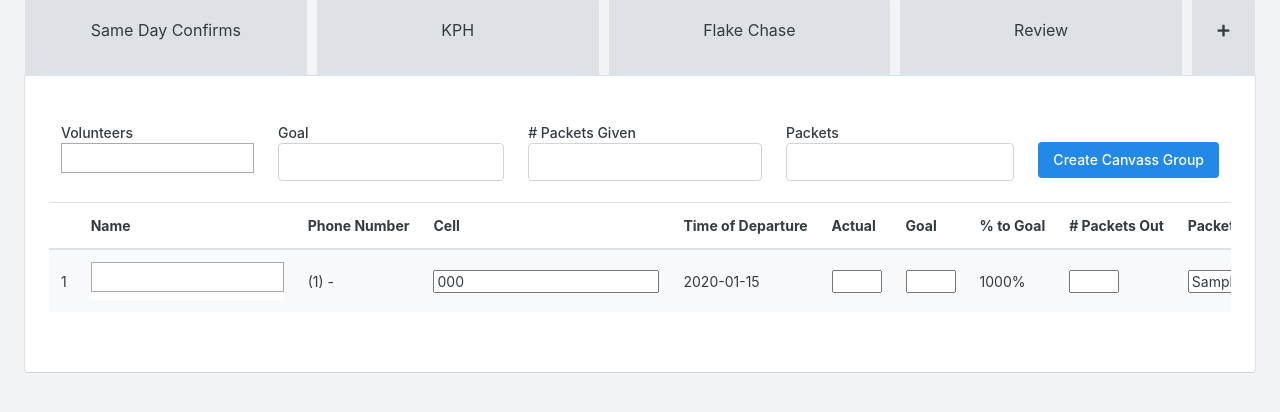
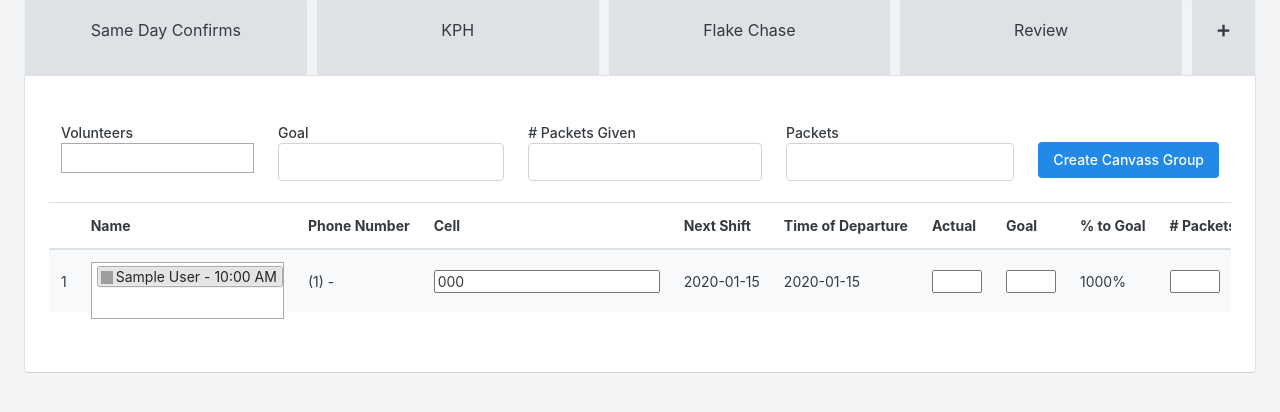
Before and after one commit to agreenspan24/ConsolidatedPriorityTracker, a Python web app: template templates/kph.html in a window 1280 px wide. Shown: the part 97-509 px from the top of the page. Run offline with Jinja, Linux system fonts and the light colour scheme; the template is opened without the code that fills it: most values are stand-ins (such as "Sample title", 1, 10 or a date in 2020); grey boxes are pictures that could not be loaded.

Commit message:
Next Shift

```diff
--- a/models.py
+++ b/models.py
@@ -84,9 +84,9 @@ class Volunteer(db.Model):
     notes = db.relationship('Note', backref='note')
     last_user = db.Column(db.Integer)
     last_update = db.Column(db.Time)
-    #next_shift = db.Column(db.Date)
+    next_shift = db.Column(db.Date)
 
-    def __init__(self, van_id, first_name, last_name, phone_number, cellphone, is_intern=False, knocks=0):
+    def __init__(self, van_id, first_name, last_name, phone_number, cellphone, is_intern=False, knocks=0, next_shift=None):
 
         self.van_id = van_id
         self.first_name = first_name
@@ -97,7 +97,7 @@ class Volunteer(db.Model):
         self.is_intern = is_intern
         self.last_user = None
         self.last_update = None
-        #self.next_shift = None
+        self.next_shift = next_shift
 
     def serialize(self):
         return {c: getattr(self, c) for c in inspect(self).attrs.keys()}
--- a/templates/flake.html
+++ b/templates/flake.html
@@ -8,6 +8,7 @@
                 <th>Name</th>
                 <th>Phone</th>
                 <th>Cell</th>
+                <th>Next Shift</th>
                 <th>Time</th>
                 <th>Location Name</th>
                 <th>Role</th>
@@ -29,6 +30,7 @@
                     <td>
                         <input id='phone-{{shift.id}}' name="cellphone" maxlength="120" type="text" value="{{shift.volunteer.cellphone if not shift.volunteer.cellphone == None}}"/>
                     </td>
+                    <td>{{shift.volunteer.next_shift.strftime('%m/%d') if shift.volunteer.next_shift }}</td>
                     <td>{{shift.time.strftime('%I:%M %p')}}</td>
                     <td>{{shift.location.actual_location_name}}</td>
                     <td>{{shift.role}}</td>
--- a/templates/kph.html
+++ b/templates/kph.html
@@ -57,6 +57,7 @@
             <th>Name</th>
             <th>Phone Number</th>
             <th>Cell</th>
+            <th>Next Shift</th>
             <th>Time of Departure</th>
             <th>Actual</th>
             <th>Goal</th>
@@ -81,7 +82,12 @@
                     <select class="input-element" name="shift_id[]" id="shift_id-{{group.id}}"
                         onchange="updateElem('shift_id-{{group.id}}', 'shift_id[]', updateNames)" multiple>
                         <option></option>
-                        {% for shift in shifts if (shift.canvass_group == None and shift.status == "In") or shift.canvass_group == group.id %}
+                        {% for shift in group.canvass_shifts %}
+                            <option value={{shift.id}}>
+                                {{shift.volunteer.first_name + ' ' + shift.volunteer.last_name + ' - ' + shift.time.strftime('%I:%M %p')}}
+                            </option>
+                        {% endfor %}
+                        {% for shift in shifts if shift.canvass_group == None and shift.status == "In" and shift.canvass_group != group.id %}
                             <option value={{shift.id}}>
                                 {{shift.volunteer.first_name + ' ' + shift.volunteer.last_name + ' - ' + shift.time.strftime('%I:%M %p')}}
                             </option>
@@ -113,6 +119,11 @@
                         <p>
                             <input id='cell-{{shift.id}}-{{group.id}}' name="cellphone" maxlength="120" type="text" value="{{shift.volunteer.cellphone if not shift.volunteer.cellphone == None}}"/>
                         </p>
+                    {% endfor %}
+                </td>
+                <td>
+                    {% for shift in group.canvass_shifts %}
+                        <p>{{shift.volunteer.next_shift.strftime('%m/%d') if shift.volunteer.next_shift }}</p>
                     {% endfor %}
                 </td>
                 <td id='departure-{{group.id}}'>{{group.departure.strftime('%I:%M %p') if group.departure != None else ''}}</td>
--- a/templates/same_day_confirms.html
+++ b/templates/same_day_confirms.html
@@ -67,6 +67,7 @@
                 <th>Name</th>
                 <th>Phone</th>
                 <th>Cell Phone</th>
+                <th>Next Shift</th>
                 <th>Time</th>
                 <th>Location Name</th>
                 <th>Event</th>
@@ -99,6 +100,7 @@
                     <td>
                         <input id='cellphone-{{shift.id}}' name="cellphone" maxlength="120" type="text" value="{{shift.volunteer.cellphone if not shift.volunteer.cellphone == None}}"/>
                     </td>
+                    <td>{{shift.volunteer.next_shift.strftime('%m/%d') if shift.volunteer.next_shift }}</td>
                     <td>{{shift.time.strftime('%I:%M %p')}}</td>
                     <td>{{shift.location.actual_location_name}}</td>
                     <td>{{shift.eventtype}}</td>
```
Also changed, not shown: helpers.py (+14 -7 lines).
